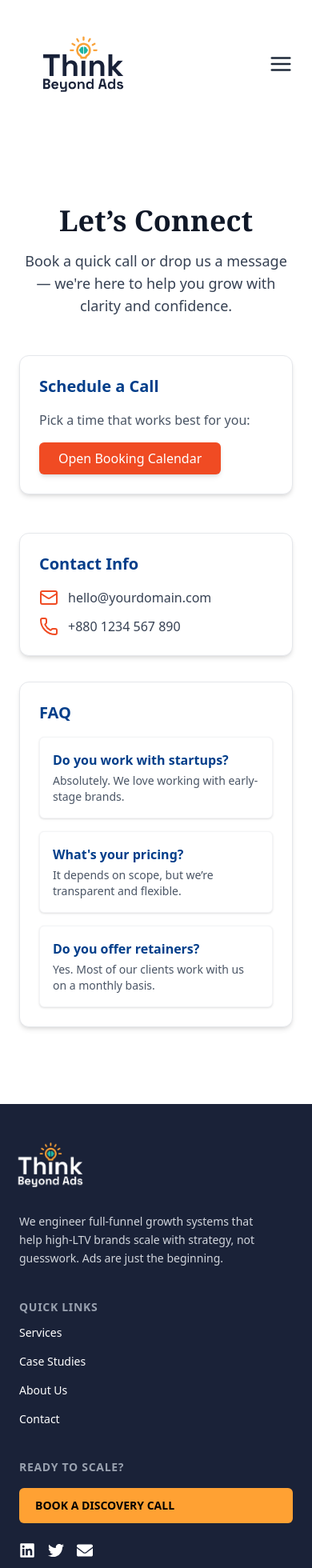
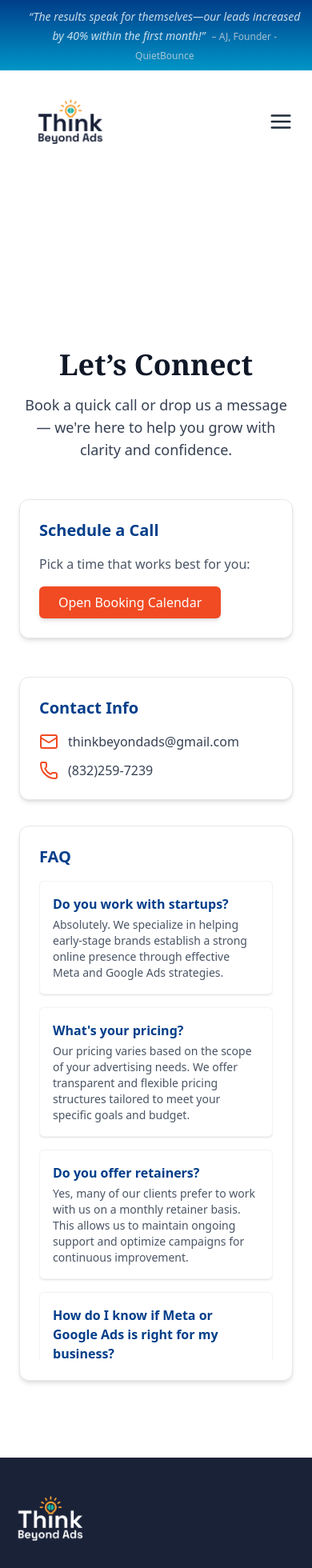
Before and after one commit to saadsrabon/thinkbeyondads, a React (Vite) app: page /contact in a window 390 px wide. Shown: the top 1960 px of the page at 80% size. Built offline with nearby package versions, Linux system fonts and the light colour scheme.

Commit message:
Header updated and Faq

```diff
--- a/src/pages/Contact.jsx
+++ b/src/pages/Contact.jsx
@@ -3,6 +3,7 @@
 import React from "react";
 import { motion } from "framer-motion";
 import { Mail, Phone, Calendar } from "lucide-react";
+import { q } from "motion/react-client";
 
 export default function ContactSection() {
   return (
@@ -22,15 +23,20 @@ export default function ContactSection() {
           transition={{ delay: 0.2, duration: 0.6 }}
           className="text-lg text-gray-700 dark:text-gray-300 max-w-2xl mx-auto mb-12"
         >
-          Book a quick call or drop us a message — we're here to help you grow with clarity and confidence.
+          Book a quick call or drop us a message — we're here to help you grow
+          with clarity and confidence.
         </motion.p>
 
         <div className="grid grid-cols-1 lg:grid-cols-2 gap-12 text-left">
           <div className="bg-white dark:bg-white/5 border border-gray-200 dark:border-gray-800 p-6 rounded-xl shadow-md">
-            <h3 className="text-xl font-semibold text-[#023e8a] dark:text-[#F04B23] mb-4">Schedule a Call</h3>
+            <h3 className="text-xl font-semibold text-[#023e8a] dark:text-[#F04B23] mb-4">
+              Schedule a Call
+            </h3>
             {/* Replace below iframe with your calendar booking URL (Calendly, TidyCal, etc.) */}
             <div className="flex flex-col items-start">
-  <p className="text-gray-600 dark:text-gray-300 mb-4">Pick a time that works best for you:</p>
+              <p className="text-gray-600 dark:text-gray-300 mb-4">
+                Pick a time that works best for you:
+              </p>
               <a
                 href="https://calendly.com/thinkbeyondads/30min"
                 target="_blank"
@@ -39,39 +45,91 @@ export default function ContactSection() {
               >
                 Open Booking Calendar
               </a>
-  <div className="mt-4  hidden md:block w-full h-[400px] overflow-hidden rounded-lg shadow-lg">
-
-  <iframe width="500" height="400" src="https://calendly.com/thinkbeyondads/30min" frameborder="0"></iframe>
+              <div className="mt-4  hidden md:block w-full  overflow-hidden rounded-lg shadow-lg">
+                <iframe
+                  width="500"
+                  height="700"
+                  src="https://calendly.com/thinkbeyondads/30min"
+                  frameborder="0"
+                ></iframe>
               </div>
             </div>
           </div>
 
           <div className="space-y-8">
             <div className="bg-white dark:bg-white/5 border border-gray-200 dark:border-gray-800 p-6 rounded-xl shadow-md">
-              <h3 className="text-xl font-semibold text-[#023e8a] dark:text-[#F04B23] mb-4">Contact Info</h3>
+              <h3 className="text-xl font-semibold text-[#023e8a] dark:text-[#F04B23] mb-4">
+                Contact Info
+              </h3>
               <div className="flex items-start gap-3 mb-3">
                 <Mail className="text-[#F04B23]" />
-                <span className="text-gray-700 dark:text-gray-300">hello@yourdomain.com</span>
+                <span className="text-gray-700 dark:text-gray-300 ">
+                  thinkbeyondads@gmail.com
+                </span>
               </div>
               <div className="flex items-start gap-3">
                 <Phone className="text-[#F04B23]" />
-                <span className="text-gray-700 dark:text-gray-300">+880 1234 567 890</span>
+                <span className="text-gray-700 dark:text-gray-300">
+                  (832)259-7239
+                </span>
               </div>
             </div>
 
             <div className="bg-white dark:bg-white/5 border border-gray-200 dark:border-gray-800 p-6 rounded-xl shadow-md">
-              <h3 className="text-xl font-semibold text-[#023e8a] dark:text-[#F04B23] mb-4">FAQ</h3>
-              <div className="space-y-4">
-  {[{
+              <h3 className="text-xl font-semibold text-[#023e8a] dark:text-[#F04B23] mb-4">
+                FAQ
+              </h3>
+              <div className="space-y-4 overflow-y-scroll max-h-[600px]">
+                {[
+                  {
                     q: "Do you work with startups?",
-    a: "Absolutely. We love working with early-stage brands.",
-  }, {
+                    a: "Absolutely. We specialize in helping early-stage brands establish a strong online presence through effective Meta and Google Ads strategies.",
+                  },
+                  {
                     q: "What's your pricing?",
-    a: "It depends on scope, but we’re transparent and flexible.",
-  }, {
+                    a: "Our pricing varies based on the scope of your advertising needs. We offer transparent and flexible pricing structures tailored to meet your specific goals and budget.",
+                  },
+                  {
                     q: "Do you offer retainers?",
-    a: "Yes. Most of our clients work with us on a monthly basis.",
-  }].map((item, i) => (
+                    a: "Yes, many of our clients prefer to work with us on a monthly retainer basis. This allows us to maintain ongoing support and optimize campaigns for continuous improvement.",
+                  },
+                  {
+                    q: "How do I know if Meta or Google Ads is right for my business?",
+                    a: "We assess your business goals and target audience to determine the best platform. Whether it's Meta (Facebook/Instagram) Ads for social engagement or Google Ads for search intent, we'll guide you to the most effective solution.",
+                  },
+                  {
+                    q: "What’s the difference between Meta Ads and Google Ads?",
+                    a: "Meta Ads are great for building brand awareness and engaging with a broad audience through social media, while Google Ads are excellent for capturing high-intent customers actively searching for products or services like yours.",
+                  },
+                  {
+                    q: "How soon will I see results?",
+                    a: "It varies depending on the industry and campaign goals. Typically, you can expect to see measurable results within the first few weeks, but long-term success comes with continuous optimization and strategy refinement.",
+                  },
+                  {
+                    q: "Do you handle ad creatives and copywriting?",
+                    a: "Yes, we create custom ad creatives and copy tailored to your brand's voice and campaign objectives. Our team ensures that your ads are engaging and optimized for performance.",
+                  },
+                  {
+                    q: "Can you manage ads across multiple platforms?",
+                    a: "Absolutely! We can manage campaigns on both Meta (Facebook, Instagram) and Google Ads, along with other platforms like YouTube, to provide a comprehensive digital marketing strategy.",
+                  },
+                  {
+                    q: "Do you offer analytics and reporting?",
+                    a: "Yes. We provide detailed performance reports that show key metrics like click-through rates, conversions, ROI, and more. We ensure that you have full visibility into your campaign performance.",
+                  },
+                  {
+                    q: "How do I get started?",
+                    a: "Getting started is easy! Reach out to us for a consultation, and we’ll assess your business needs, craft a custom strategy, and start running ads that drive results.",
+                  },
+                  {
+                    q: "Do you work with businesses in all industries?",
+                    a: "Yes! We have experience working with businesses across various industries, from e-commerce and real estate to health & wellness, and more. Our strategies are tailored to each industry to maximize ad effectiveness.",
+                  },
+                  {
+                    q: "How do I know if my campaigns are successful?",
+                    a: "We focus on measurable goals, such as sales, lead generation, or website traffic. We continuously monitor your campaigns, adjust based on performance, and provide regular updates on how your campaigns are achieving success.",
+                  },
+                ].map((item, i) => (
                   <motion.div
                     key={i}
                     initial={{ opacity: 0, y: 10 }}
@@ -79,8 +137,12 @@ export default function ContactSection() {
                     transition={{ duration: 0.4, delay: i * 0.1 }}
                     className="bg-white dark:bg-white/5 p-4 rounded-md border border-gray-100 dark:border-gray-700 shadow-sm"
                   >
-      <p className="font-semibold text-[#023e8a] dark:text-[#F04B23]">{item.q}</p>
-      <p className="text-gray-600 dark:text-gray-300 text-sm mt-1">{item.a}</p>
+                    <p className="font-semibold text-[#023e8a] dark:text-[#F04B23]">
+                      {item.q}
+                    </p>
+                    <p className="text-gray-600 dark:text-gray-300 text-sm mt-1">
+                      {item.a}
+                    </p>
                   </motion.div>
                 ))}
               </div>
--- a/src/shared/Navbar.jsx
+++ b/src/shared/Navbar.jsx
@@ -1,24 +1,61 @@
 import React, { useState, useEffect } from 'react';
-import { NavLink } from 'react-router-dom'; // Correct import
+import { NavLink } from 'react-router-dom';
 import MainLogo from '../assets/mainlogo.png';
-import { FiMenu, FiX } from 'react-icons/fi'; // For hamburger and close icons
-import { AnimatePresence , motion } from 'framer-motion';
+import { FiMenu, FiX } from 'react-icons/fi';
+import { AnimatePresence, motion } from 'framer-motion';
 
 export default function Navbar() {
   const [scrolled, setScrolled] = useState(false);
   const [menuOpen, setMenuOpen] = useState(false);
+  const [index, setIndex] = useState(0);
+
+  const testimonials = [
+    {
+      content: "Our brand visibility has skyrocketed thanks to the team’s tailored ad campaigns.",
+      name: "Sami",
+      role: "Founder - Motor City"
+    },
+    {
+      content: "The results speak for themselves—our leads increased by 40% within the first month!",
+      name: "AJ",
+      role: "Founder - QuietBounce"
+    },
+    {
+      content: "Think Beyond Ads takes the guesswork out of digital advertising and delivers real results.",
+      name: "Juan",
+      role: "Founder - Homewatch Caregivers"
+    },
+    {
+      content: "We saw immediate growth in our online sales, all thanks to their precision-targeted ads.",
+      name: "Marilyn",
+      role: "Founder - The Queens Corner Charity"
+    },
+    {
+      content: "Their attention to detail and ability to optimize campaigns has transformed our marketing.",
+      name: "Marilyn",
+      role: "Founder - Royalty Health Care"
+    },
+    {
+      content: "Working with Think Beyond Ads has been a game changer for our business growth.",
+      name: "Valeria",
+      role: "Founder - Nails&Blinks"
+    }
+  ];
+
+  useEffect(() => {
+    const interval = setInterval(() => {
+      setIndex((prev) => (prev + 1) % testimonials.length);
+    }, 5000);
+    return () => clearInterval(interval);
+  }, []);
 
   useEffect(() => {
     const handleScroll = () => {
       const isScrolled = window.scrollY > 50;
       setScrolled(isScrolled);
     };
-
     window.addEventListener('scroll', handleScroll);
-
-    return () => {
-      window.removeEventListener('scroll', handleScroll);
-    };
+    return () => window.removeEventListener('scroll', handleScroll);
   }, []);
 
   const toggleMenu = () => {
@@ -26,16 +63,37 @@ export default function Navbar() {
   };
 
   return (
-    <div className="relative mb-10">
-      {/* Sticky Navbar */}
+    <>
+      {/* Fixed Top Bar */}
+      <div className="fixed top-0 left-0 w-full z-50">
+        {/* Testimonial Bar */}
+        <div className="bg-gradient-to-b from-[#023E8A] to-[#0096C7] text-white w-full py-2 px-6 sm:px-12 overflow-hidden">
+          <AnimatePresence mode="wait">
+            <motion.div
+              key={index}
+              initial={{ opacity: 0, x: 50 }}
+              animate={{ opacity: 1, x: 0 }}
+              exit={{ opacity: 0, x: -50 }}
+              transition={{ duration: 0.6 }}
+              className="text-center max-w-4xl mx-auto"
+            >
+              <span className="text-sm sm:text-md italic">“{testimonials[index].content}”</span>
+              <span className="mt-2 text-xs sm:text-base text-gray-300 ml-2">
+                – {testimonials[index].name}, {testimonials[index].role}
+              </span>
+            </motion.div>
+          </AnimatePresence>
+        </div>
+
+        {/* Navbar */}
         <nav
-        className={`fixed top-0 left-0 w-full z-50 px-6 flex justify-between items-center transition-all duration-300 ${scrolled ? 'bg-white shadow-md' : 'bg-transparent'
+          className={`px-6 flex justify-between items-center transition-all duration-300 ${scrolled ? 'bg-white shadow-md' : 'bg-transparent'
             }`}
         >
           {/* Logo */}
           <div>
             <img
-            className={`transition-all duration-300 ${scrolled ? 'w-20 h-20' : 'w-40 h-40'}`}
+              className={`transition-all duration-300 ${scrolled ? 'w-20 h-20' : 'w-32 h-32'}`}
               src={MainLogo}
               alt="Main Logo"
             />
@@ -70,7 +128,17 @@ export default function Navbar() {
             {menuOpen ? <FiX /> : <FiMenu />}
           </div>
 
-        {/* Mobile Menu */}
+          {/* Book Call Button */}
+          <button onClick={() => window.open('https://calendly.com/thinkbeyondads/30min')} className="hidden md:block bg-[#0096C7] text-white px-4 py-2 rounded font-bold uppercase text-xs shadow hover:bg-[#023E8A] transition">
+            Book Call
+          </button>
+        </nav>
+      </div>
+
+      {/* Spacer to push content below the fixed header */}
+      <div className="pt-[180px]" /> {/* Adjust this if logo size changes */}
+
+      {/* Mobile Menu Overlay */}
       <AnimatePresence>
         {menuOpen && (
           <motion.div
@@ -100,8 +168,7 @@ export default function Navbar() {
                     to={path}
                     onClick={() => setMenuOpen(false)}
                     className={({ isActive }) =>
-                `cursor-pointer transition-colors duration-300 hover:text-[#0096C7] ${
-                  isActive ? 'text-[#0096C7] font-bold' : 'text-gray-800'
+                      `cursor-pointer transition-colors duration-300 hover:text-[#0096C7] ${isActive ? 'text-[#0096C7] font-bold' : 'text-gray-800'
                       }`
                     }
                   >
@@ -110,7 +177,6 @@ export default function Navbar() {
                 </motion.div>
               );
             })}
-      {/* Optional: Close button at the bottom */}
             <motion.button
               initial={{ opacity: 0, y: 20 }}
               animate={{ opacity: 1, y: 0 }}
@@ -123,12 +189,6 @@ export default function Navbar() {
           </motion.div>
         )}
       </AnimatePresence>
-        {/* Book Call Button (always visible) */}
-        <button onClick={() => window.open('https://calendly.com/thinkbeyondads/30min')} className="hidden md:block bg-[#0096C7] text-white px-4 py-2 rounded font-bold uppercase text-xs shadow hover:bg-[#023E8A] transition">
-          Book Call
-        </button>
-      </nav>
-    </div>
-
+    </>
   );
 }
```
Lines whose indentation alone changed are shown as unchanged.
